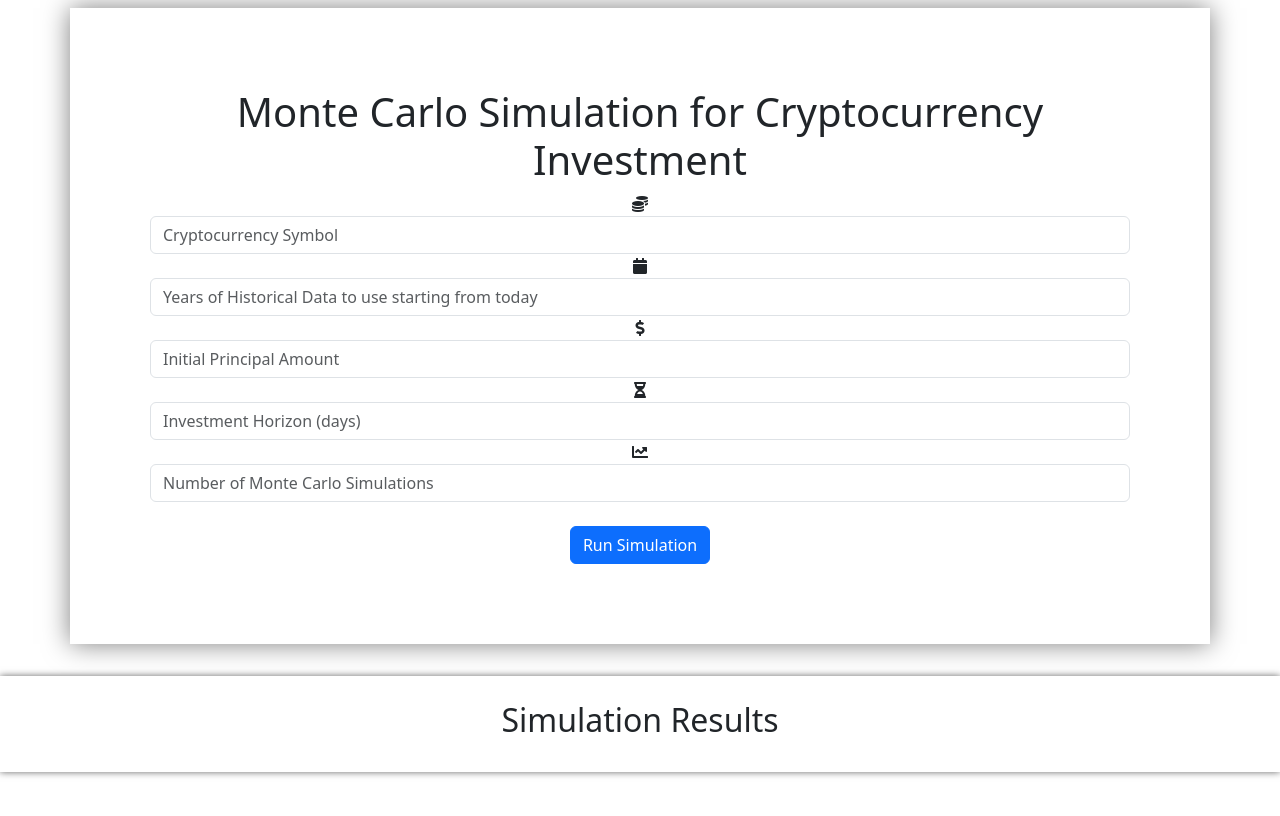
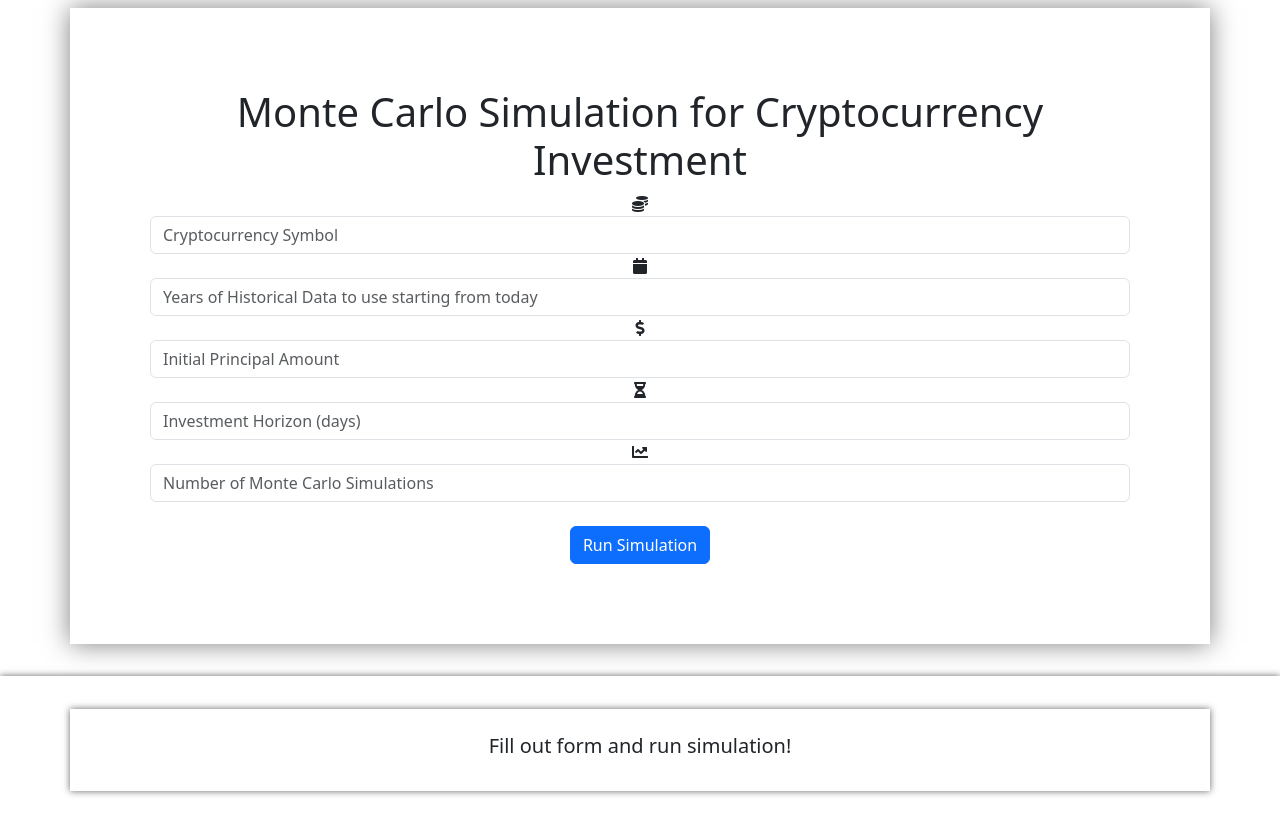
Before and after one commit to Dealer86/Monte_Carlo, a Django app: page / in a window 1280 px wide. Before the commit the page ends 777 px from the top, so only its background shows below. Run offline with Django 4.2, Linux system fonts and the light colour scheme.

Commit message:
Added graph_html from views to bootstrap container

```diff
--- a/montecarlo/simulation/templates/simulation/montecarlo.html
+++ b/montecarlo/simulation/templates/simulation/montecarlo.html
@@ -58,16 +58,14 @@
   </style>
   <br>
   <div class="container-flex text-center mt-2 custom-container2">
+        <div class="container text-center mt-2 custom-container2">
+          {% if graph_html %}
+            {{ graph_html|safe }}
+          {% else %}
+          <h5>Fill out form and run simulation!</h5>
+          {% endif %}
+        </div>
 
-      <h2>Simulation Results</h2>
-
-      {% for result in results %}
-        <div class="container text-center mt-2 custom-container2">
-          {{ result }}
-
-
-        </div>
-      {% endfor %}
 
 </div>
     <script src="https://cdn.jsdelivr.net/npm/bootstrap@5.3.2/dist/js/bootstrap.bundle.min.js" integrity="sha384-C6RzsynM9kWDrMNeT87bh95OGNyZPhcTNXj1NW7RuBCsyN/o0jlpcV8Qyq46cDfL" crossorigin="anonymous"></script>
```
